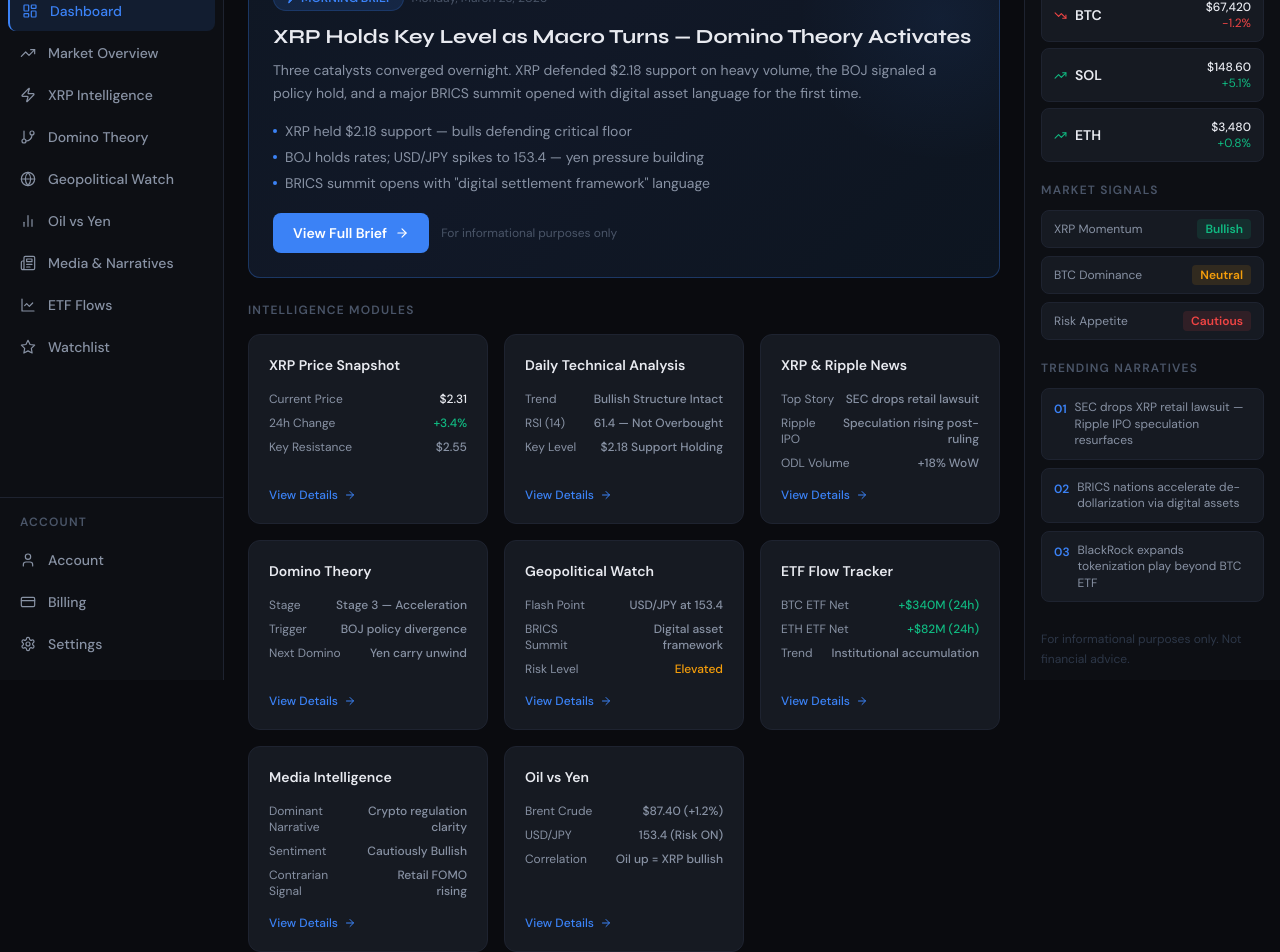
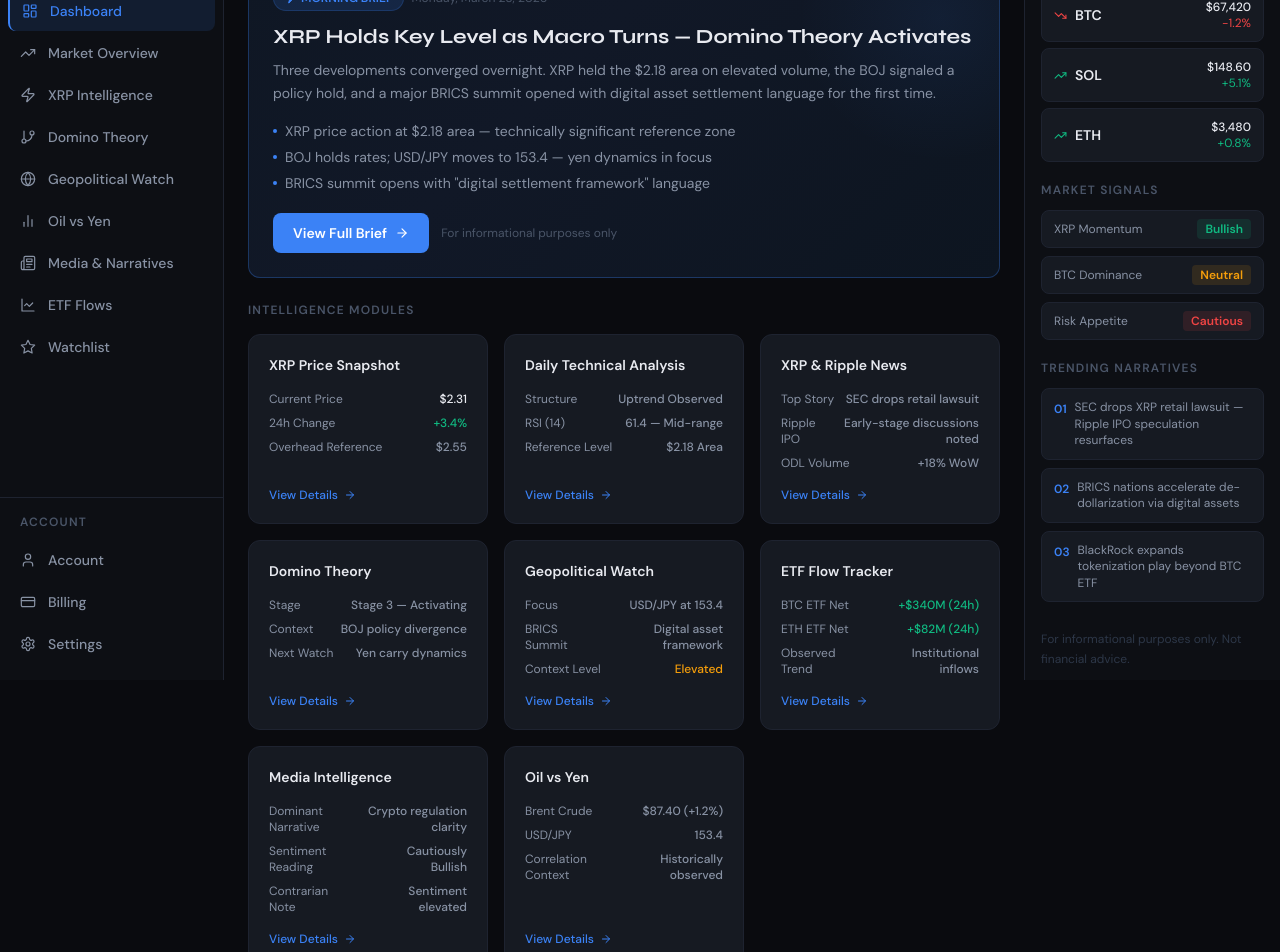
Before and after one commit to leadkastos/controlnode, a React (Vite) app: page / in a window 1280 px wide. Shown: the part 120-1072 px from the top of the page. Built offline with nearby package versions, Linux system fonts and the light colour scheme.

Commit message:
Update mockData.js

```diff
--- a/src/data/mockData.js
+++ b/src/data/mockData.js
@@ -2,7 +2,7 @@ export const mockNotifications = [
   {
     id: 1,
     title: 'New Morning Brief Available',
-    snippet: 'XRP faces key resistance at $2.40. Macro headwinds persist.',
+    snippet: 'XRP technical structure and macro context reviewed. BRICS developments noted.',
     time: '8 min ago',
     unread: true,
   },
@@ -16,7 +16,7 @@ export const mockNotifications = [
   {
     id: 3,
     title: 'Geopolitical Alert Updated',
-    snippet: 'USD/JPY breaks 152 — BOJ intervention risk rising.',
+    snippet: 'USD/JPY breaks 152 — BOJ intervention context updated.',
     time: '2 hrs ago',
     unread: false,
   },
@@ -44,10 +44,10 @@ export const mockTrendingNarratives = [
 export const morningBriefSnippet = {
   date: 'Monday, March 23, 2026',
   headline: 'XRP Holds Key Level as Macro Turns — Domino Theory Activates',
-  snippet: 'Three catalysts converged overnight. XRP defended $2.18 support on heavy volume, the BOJ signaled a policy hold, and a major BRICS summit opened with digital asset language for the first time.',
+  snippet: 'Three developments converged overnight. XRP held the $2.18 area on elevated volume, the BOJ signaled a policy hold, and a major BRICS summit opened with digital asset settlement language for the first time.',
   catalysts: [
-    'XRP held $2.18 support — bulls defending critical floor',
-    'BOJ holds rates; USD/JPY spikes to 153.4 — yen pressure building',
+    'XRP price action at $2.18 area — technically significant reference zone',
+    'BOJ holds rates; USD/JPY moves to 153.4 — yen dynamics in focus',
     'BRICS summit opens with "digital settlement framework" language',
   ],
 }
@@ -60,7 +60,7 @@ export const dashboardCards = [
     data: [
       { label: 'Current Price', value: '$2.31', highlight: true },
       { label: '24h Change', value: '+3.4%', positive: true },
-      { label: 'Key Resistance', value: '$2.55' },
+      { label: 'Overhead Reference', value: '$2.55' },
     ],
   },
   {
@@ -68,9 +68,9 @@ export const dashboardCards = [
     title: 'Daily Technical Analysis',
     route: '/xrp-intelligence',
     data: [
-      { label: 'Trend', value: 'Bullish Structure Intact' },
-      { label: 'RSI (14)', value: '61.4 — Not Overbought' },
-      { label: 'Key Level', value: '$2.18 Support Holding' },
+      { label: 'Structure', value: 'Uptrend Observed' },
+      { label: 'RSI (14)', value: '61.4 — Mid-range' },
+      { label: 'Reference Level', value: '$2.18 Area' },
     ],
   },
   {
@@ -79,7 +79,7 @@ export const dashboardCards = [
     route: '/xrp-intelligence',
     data: [
       { label: 'Top Story', value: 'SEC drops retail lawsuit' },
-      { label: 'Ripple IPO', value: 'Speculation rising post-ruling' },
+      { label: 'Ripple IPO', value: 'Early-stage discussions noted' },
       { label: 'ODL Volume', value: '+18% WoW' },
     ],
   },
@@ -88,9 +88,9 @@ export const dashboardCards = [
     title: 'Domino Theory',
     route: '/domino-theory',
     data: [
-      { label: 'Stage', value: 'Stage 3 — Acceleration' },
-      { label: 'Trigger', value: 'BOJ policy divergence' },
-      { label: 'Next Domino', value: 'Yen carry unwind' },
+      { label: 'Stage', value: 'Stage 3 — Activating' },
+      { label: 'Context', value: 'BOJ policy divergence' },
+      { label: 'Next Watch', value: 'Yen carry dynamics' },
     ],
   },
   {
@@ -98,9 +98,9 @@ export const dashboardCards = [
     title: 'Geopolitical Watch',
     route: '/geopolitical-watch',
     data: [
-      { label: 'Flash Point', value: 'USD/JPY at 153.4' },
+      { label: 'Focus', value: 'USD/JPY at 153.4' },
       { label: 'BRICS Summit', value: 'Digital asset framework' },
-      { label: 'Risk Level', value: 'Elevated', warning: true },
+      { label: 'Context Level', value: 'Elevated', warning: true },
     ],
   },
   {
@@ -110,7 +110,7 @@ export const dashboardCards = [
     data: [
       { label: 'BTC ETF Net', value: '+$340M (24h)', positive: true },
       { label: 'ETH ETF Net', value: '+$82M (24h)', positive: true },
-      { label: 'Trend', value: 'Institutional accumulation' },
+      { label: 'Observed Trend', value: 'Institutional inflows' },
     ],
   },
   {
@@ -119,8 +119,8 @@ export const dashboardCards = [
     route: '/media-narratives',
     data: [
       { label: 'Dominant Narrative', value: 'Crypto regulation clarity' },
-      { label: 'Sentiment', value: 'Cautiously Bullish' },
-      { label: 'Contrarian Signal', value: 'Retail FOMO rising' },
+      { label: 'Sentiment Reading', value: 'Cautiously Bullish' },
+      { label: 'Contrarian Note', value: 'Sentiment elevated' },
     ],
   },
   {
@@ -129,8 +129,8 @@ export const dashboardCards = [
     route: '/oil-vs-yen',
     data: [
       { label: 'Brent Crude', value: '$87.40 (+1.2%)' },
-      { label: 'USD/JPY', value: '153.4 (Risk ON)' },
-      { label: 'Correlation', value: 'Oil up = XRP bullish' },
+      { label: 'USD/JPY', value: '153.4' },
+      { label: 'Correlation Context', value: 'Historically observed' },
     ],
   },
 ]
```
